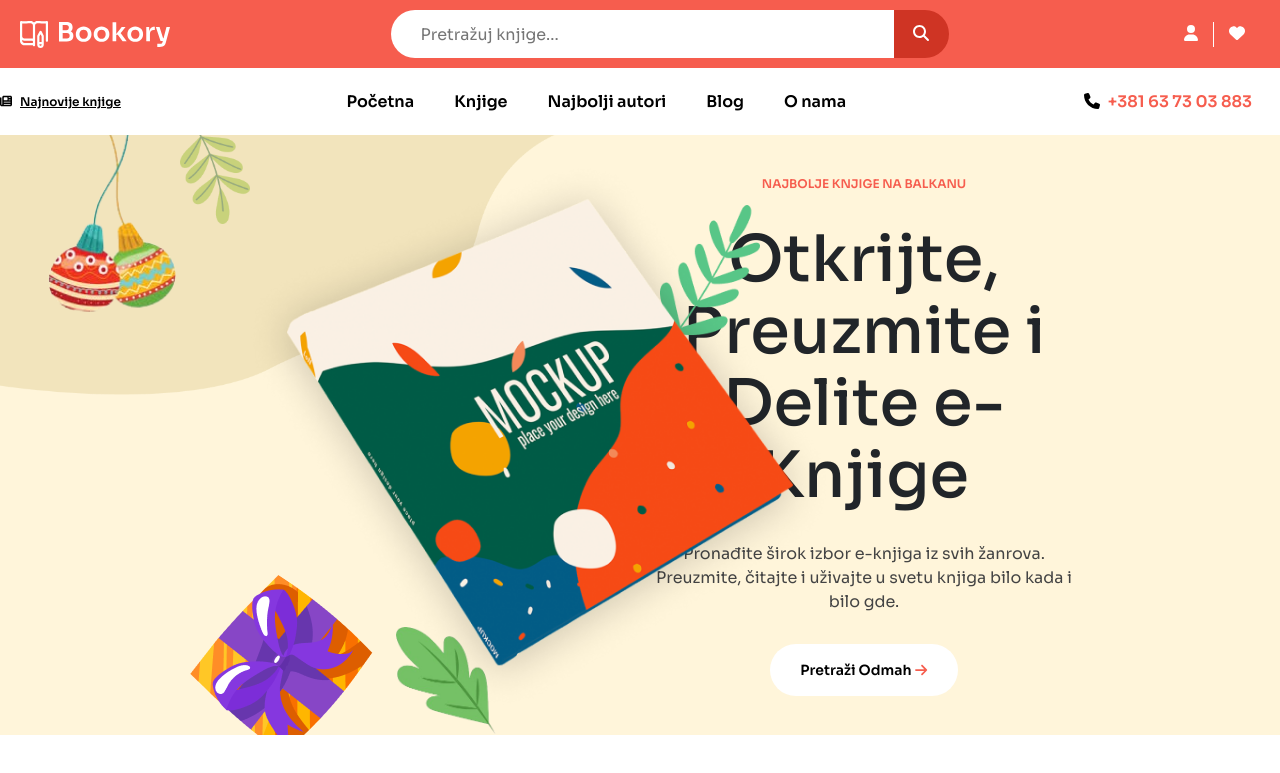
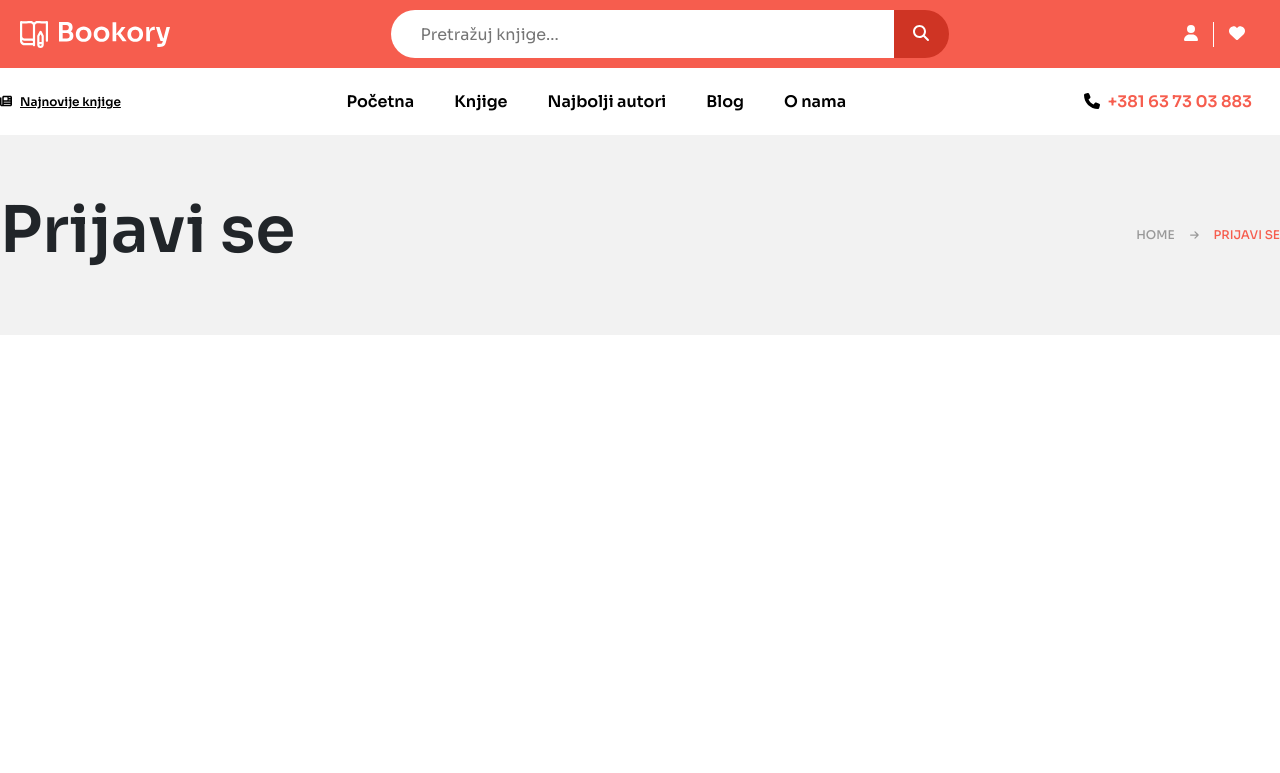
Before and after one commit to djordjeivanovic02/bookory, an Angular app: page /login in a window 1280 px wide. Before the commit this address led to /. Shown: the top 773 px of the page. Built offline with nearby package versions, Linux system fonts and the light colour scheme.

Commit message:
Napravljen navigation bar za login screen

```diff
--- a/src/app/app-routing.module.ts
+++ b/src/app/app-routing.module.ts
@@ -1,10 +1,15 @@
-import { NgModule } from '@angular/core';
-import { RouterModule, Routes } from '@angular/router';
+import { NgModule } from "@angular/core";
+import { RouterModule, Routes } from "@angular/router";
+import { IndexComponent } from "./screens/index/index.component";
+import { LoginComponent } from "./screens/login/login.component";
 
-const routes: Routes = [];
+const routes: Routes = [
+  { path: "", component: IndexComponent },
+  { path: "login", component: LoginComponent },
+];
 
 @NgModule({
   imports: [RouterModule.forRoot(routes)],
-  exports: [RouterModule]
+  exports: [RouterModule],
 })
-export class AppRoutingModule { }
+export class AppRoutingModule {}
--- a/src/app/app.component.html
+++ b/src/app/app.component.html
@@ -1,2 +1,3 @@
 <app-navi></app-navi>
-<app-index></app-index>
+
+<router-outlet></router-outlet>
--- a/src/app/app.module.ts
+++ b/src/app/app.module.ts
@@ -16,7 +16,8 @@ import { BookWidget1Component } from "./shared/components/book-widget-1/book-wid
 import { HttpClient, HttpClientModule } from "@angular/common/http";
 import { AuthorWidget1Component } from "./shared/components/author-widget-1/author-widget-1.component";
 import { CategoriesGalleryComponent } from "./shared/components/categories-gallery/categories-gallery.component";
-import { CategoryItemComponent } from './shared/components/category-item/category-item.component';
+import { CategoryItemComponent } from "./shared/components/category-item/category-item.component";
+import { LoginComponent } from './screens/login/login.component';
 
 @NgModule({
   declarations: [
@@ -29,6 +30,7 @@ import { CategoryItemComponent } from './shared/components/category-item/categor
     AuthorWidget1Component,
     CategoriesGalleryComponent,
     CategoryItemComponent,
+    LoginComponent,
   ],
   imports: [
     BrowserModule,
@@ -36,6 +38,7 @@ import { CategoryItemComponent } from './shared/components/category-item/categor
     NgbModule,
     FontAwesomeModule,
     HttpClientModule,
+    AppRoutingModule,
   ],
   providers: [provideClientHydration()],
   bootstrap: [AppComponent],
--- /dev/null
+++ b/src/app/screens/login/login.component.html
@@ -0,0 +1,19 @@
+<div
+    class="header-container w-100 d-flex justify-content-center align-items-center"
+>
+    <div
+        class="main-container d-flex justify-content-between align-items-center"
+    >
+        <h1>Prijavi se</h1>
+        <div class="actions d-flex align-items-center">
+            <a
+                routerLink="/"
+                routerLinkActive="active"
+                ariaCurrentWhenActive="page"
+                >home</a
+            >
+            <fa-icon [icon]="faArrowRight"></fa-icon>
+            <p class="m-0">Prijavi se</p>
+        </div>
+    </div>
+</div>
--- /dev/null
+++ b/src/app/screens/login/login.component.scss
@@ -0,0 +1,30 @@
+.header-container {
+    min-height: 200px;
+    background-color: var(--light-background);
+}
+.header-container h1 {
+    font-size: 64px;
+    font-weight: 600;
+}
+.actions a {
+    text-decoration: none;
+    color: var(--light-gray-text-color);
+    transition-duration: 0.3s;
+}
+.actions a,
+.actions p {
+    font-size: 12px;
+    font-weight: 500;
+    text-transform: uppercase;
+}
+.actions p {
+    color: var(--main-color);
+}
+.actions a:hover {
+    color: var(--main-color);
+}
+.actions fa-icon {
+    font-size: 10px;
+    margin: 0px 15px;
+    color: var(--light-gray-text-color);
+}
--- /dev/null
+++ b/src/app/screens/login/login.component.ts
@@ -0,0 +1,11 @@
+import { Component } from "@angular/core";
+import { faArrowRight } from "@fortawesome/free-solid-svg-icons";
+
+@Component({
+  selector: "app-login",
+  templateUrl: "./login.component.html",
+  styleUrl: "./login.component.scss",
+})
+export class LoginComponent {
+  faArrowRight = faArrowRight;
+}
--- a/src/app/screens/navi/navi.component.html
+++ b/src/app/screens/navi/navi.component.html
@@ -15,7 +15,12 @@
                 </button>
             </div>
             <div class="user-actions align-items-center justify-content-center">
-                <a href=""><fa-icon [icon]="faUser" class="icon"></fa-icon></a>
+                <a
+                    routerLink="/login"
+                    routerLinkActive="active"
+                    ariaCurrentWhenActive="page"
+                    ><fa-icon [icon]="faUser" class="icon"></fa-icon
+                ></a>
                 <div class="separator"></div>
                 <a href=""><fa-icon [icon]="faHeart" class="icon"></fa-icon></a>
             </div>
```
Also changed, not shown: 1 other file (tests, documents, lock files or other folders).
